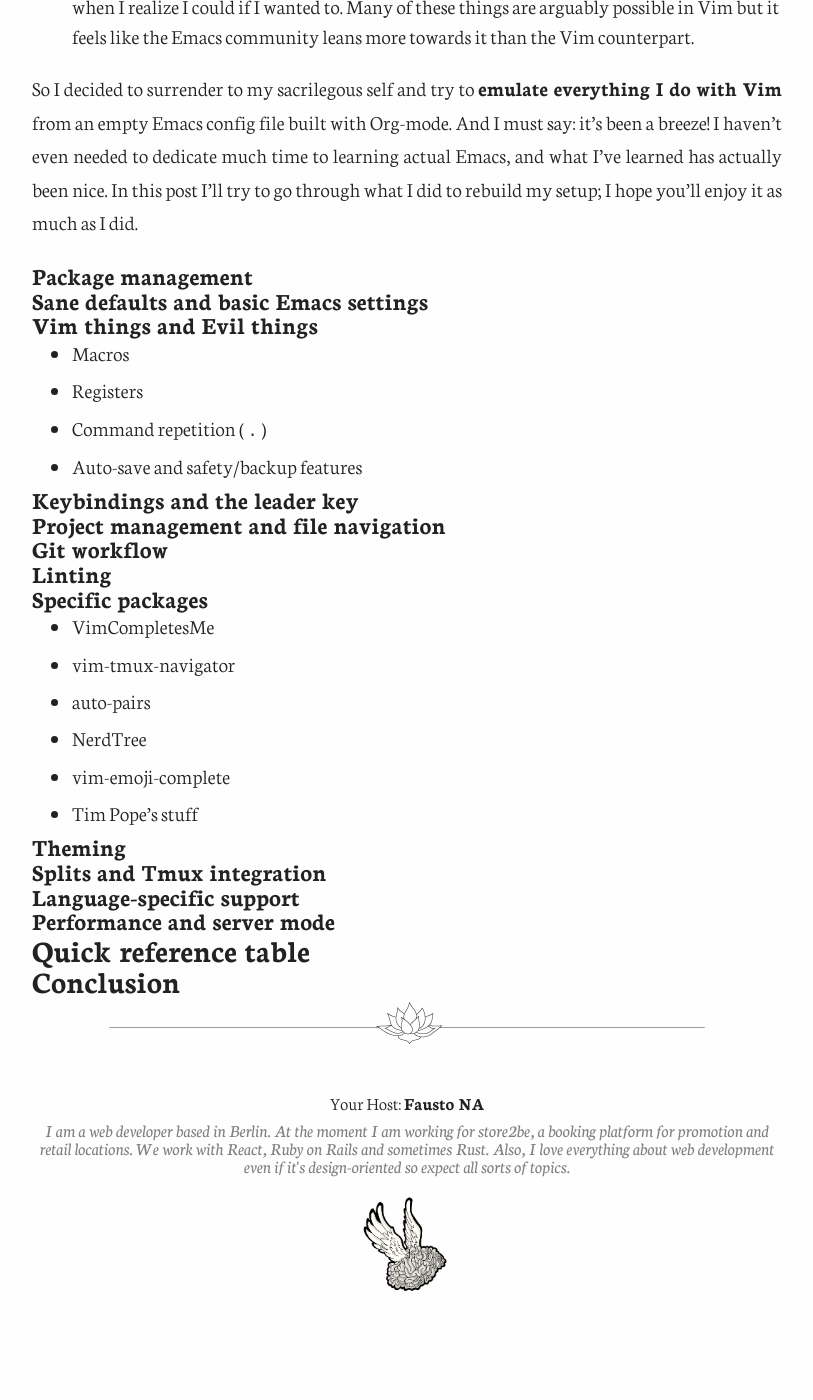
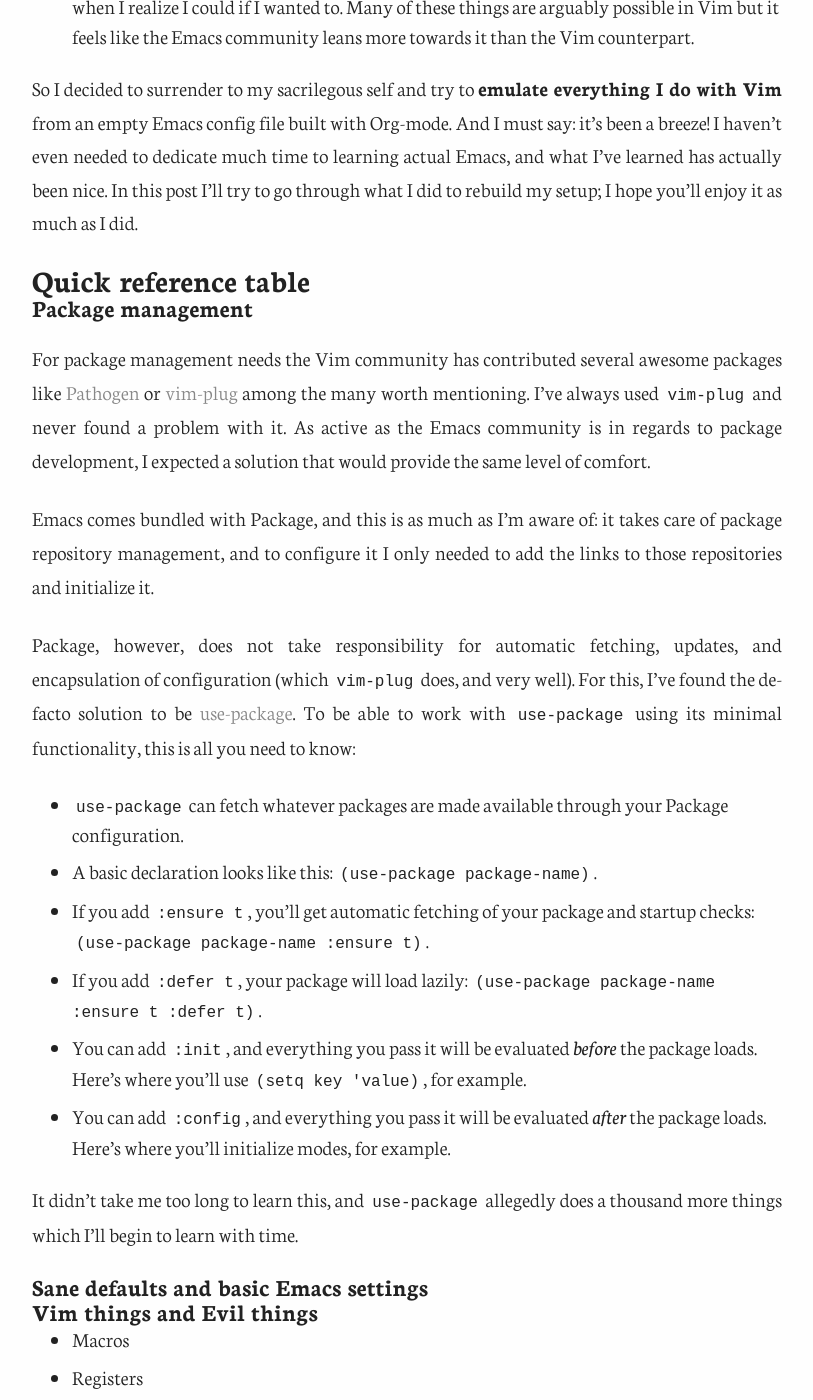
Before and after one commit to fnune/fnune.github.io, a Jekyll site: the page built from _posts/2017-12-27-making-emacs-work-like-my-vim-setup.markdown, in a window 1280 px wide and 1400 px high, scrolled down 1745 px. Shown: the whole window, without its empty margins (233-1046 px from the left). Built offline with Jekyll 4.4.1, drawn with Linux system fonts in a browser that asks for light colours; comment, search, counter and statistics services are not loaded; before the commit the page ends 3090 px from its top, so only the background shows below that.

Commit message:
Write section about package management for the Vim->Emacs post

```diff
--- a/_posts/2017-12-27-making-emacs-work-like-my-vim-setup.markdown
+++ b/_posts/2017-12-27-making-emacs-work-like-my-vim-setup.markdown
@@ -11,7 +11,7 @@
 
 I've been a Neovim user and fan for a bit more than a year now. After having given it a reasonable spin I've become quite efficient at working with it, and it's been a pleasure all the way through. Certainly, I'm a lot faster with my Tmux/Neovim/gitsh workspace than I was with either Atom, Sublime Text or VSCode, and I feel a lot more comfortable.
 
-_**Disclaimer**: from this point and forward, and although I use Neovim, I'll be using the words Vim and Neovim interchangeably. Whether I refer to the software packages or to a specific user community should be clear in context.
+_**Disclaimer**: from this point and forward, and although I use Neovim, I'll be using the words Vim and Neovim interchangeably. Whether I refer to the software packages or to a specific user community should be clear in context._
 
 During the last weeks I've noticed several tools and concepts in the Emacs which I've found attractive enough to try out the platform. These include:
 
@@ -22,7 +22,24 @@
 
 So I decided to surrender to my sacrilegous self and try to **emulate everything I do with Vim** from an empty Emacs config file built with Org-mode. And I must say: it's been a breeze! I haven't even needed to dedicate much time to learning actual Emacs, and what I've learned has actually been nice. In this post I'll try to go through what I did to rebuild my setup; I hope you'll enjoy it as much as I did.
 
+## Quick reference table
+
 ### Package management
+
+For package management needs the Vim community has contributed several awesome packages like [Pathogen]() or [vim-plug]() among the many worth mentioning. I've always used `vim-plug` and never found a problem with it. As active as the Emacs community is in regards to package development, I expected a solution that would provide the same level of comfort.
+
+Emacs comes bundled with Package, and this is as much as I'm aware of: it takes care of package repository management, and to configure it I only needed to add the links to those repositories and initialize it.
+
+Package, however, does not take responsibility for automatic fetching, updates, and encapsulation of configuration (which `vim-plug` does, and very well). For this, I've found the de-facto solution to be [use-package](). To be able to work with `use-package` using its minimal functionality, this is all you need to know:
+
+- `use-package` can fetch whatever packages are made available through your Package configuration.
+- A basic declaration looks like this: `(use-package package-name)`.
+- If you add `:ensure t`, you'll get automatic fetching of your package and startup checks: `(use-package package-name :ensure t)`.
+- If you add `:defer t`, your package will load lazily: `(use-package package-name :ensure t :defer t)`.
+- You can add `:init`, and everything you pass it will be evaluated _before_ the package loads. Here's where you'll use `(setq key 'value)`, for example.
+- You can add `:config`, and everything you pass it will be evaluated _after_ the package loads. Here's where you'll initialize modes, for example.
+
+It didn't take me too long to learn this, and `use-package` allegedly does a thousand more things which I'll begin to learn with time.
 
 ### Sane defaults and basic Emacs settings
 
```
Also changed, not shown: other parts of _posts/2017-12-27-making-emacs-work-like-my-vim-setup.markdown (+0 -2 lines).
